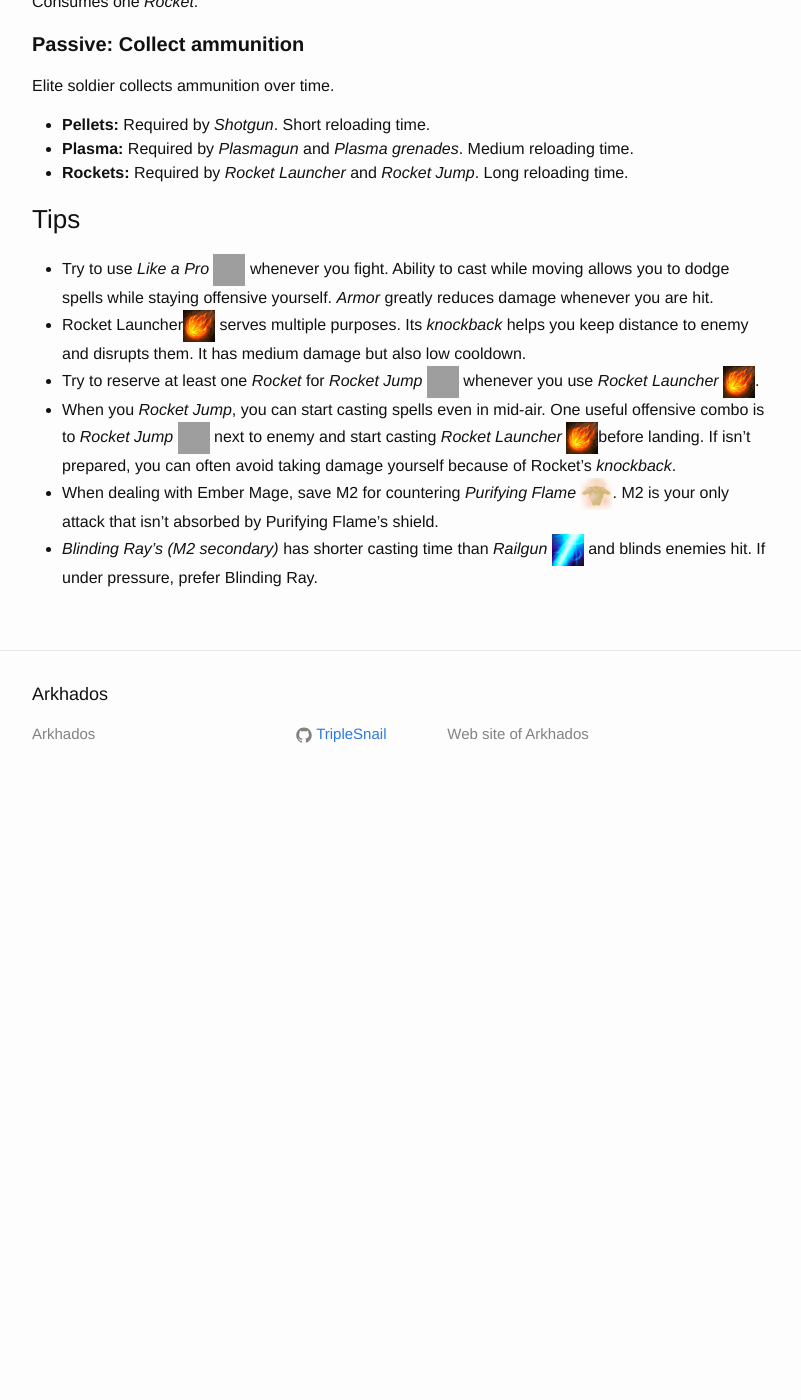
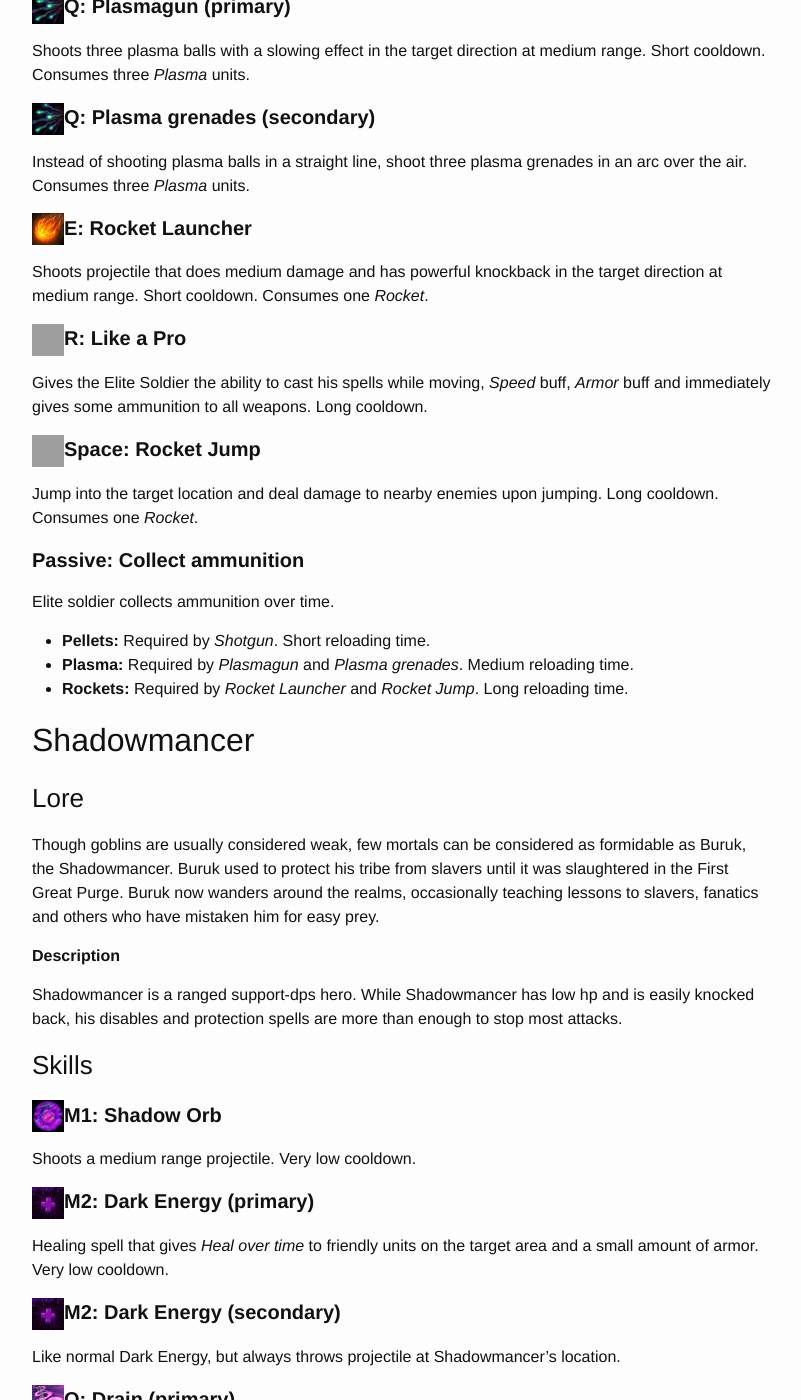
Before and after one commit to wlinna/Arkhados, a Jekyll site: the page built from guide/index.md, in a window 1280 px wide and 1400 px high, scrolled down 9251 px. Shown: the whole window, without its empty margins (238-1039 px from the left). Built offline with Jekyll 4.4.1, drawn with Linux system fonts in a browser that asks for light colours; before the commit the page ends 10056 px from its top, so only the background shows below that; some of the changed text lies outside the part shown; grey boxes are pictures that could not be loaded.

Commit message:
Update guide to Arkhados 0.6

```diff
--- a/_sass/_base.scss
+++ b/_sass/_base.scss
@@ -225,7 +225,6 @@
 }
 
 .thumbnail-img{
-  /* display: block; */
   max-width: 320px;
   max-height: 240px;
   width: auto;
--- a/guide/index.md
+++ b/guide/index.md
@@ -30,6 +30,15 @@
 8. If the game ends successfully, its replay is saved to the replays-directory. Share that replay with other players.
 
 If others can't join your server, make sure that Arkhados isn't blocked by a firewall. If you are behind NAT, you probably need to forward some port to your IP. Visit [portforward.com](http://portforward.com/) for step-by-step port forwarding guides.
+
+Game Modes
+==========
+
+## Deathmatch ##
+In Deathmatch the first player to get certain amount of kills wins. Everyone is your enemy. If you die, you can pick new hero and then wait for respawn.
+
+## Team Deathmatch ##
+Like Deathmatch but players are grouped into teams. The first team to get certain amount of kills wins. Respawning works like in Deathmatch but you have to wait bit longer (unless configured otherwise).
 
 Hero Guides
 ============
@@ -76,11 +86,17 @@
 - **Damage over time:** Player takes damage over time.
 
 
-### Regeneration ###
-If you stand still, don't use any of your abilities and don't take damage, you will start to regenerate after short period of time. Regeneration gets stronger and stronger as you stand still.
+### Resting ###
+If you stand still, don't use any of your abilities and don't take damage, you will start to regenerate after short period of time. Resting gets stronger and stronger as you stand still.
 
 ### Healing cap ###
-To be implemented soon.
+In Arkhados, every character (unless specified otherwise) has a healing cap. Healing cap prevents characters from healing themselves to high hitpoints if their hitpoints get low at some points.
+
+Healing cap is calculated with the following formula: cap = record\_low\_hp + constant .
+
+For example, suppose Rock Golem's hitpoints drop from full to 1000 and constant is 400. That means that Rock Golem's hitpoints can never be restored to over 1400 through healing.
+
+There is one exception to this rule. *Resting* raises record\_low\_hp exactly as much as it heals you. So if Rock Golem through resting regenerates 200 hitpoints, its healing cap is promoted to 1600.
 
 ### General tips ###
 
@@ -242,7 +258,7 @@
 If an player or a Spirit Stone is in (approximately) melee range, tosses it into the target location. Both the tossed enemy and any nearby enemies take damage upon landing. Long cooldown.
 
 #### <img class="spell-icon" src="Images/SpellIcons/MineralArmor.png" />R: Mineral Armor (primary) ####
-Gives the Rock Golem *armor* and *heal over time* buffs for a short period. The power of heal is dependent on how much armor there's left. Long cooldown.
+Gives the Rock Golem *armor* and *heal over time* buffs for a short period. The power of heal is dependent on how much armor there's left. Can be cast on allied players. Long cooldown.
 
 #### <img class="spell-icon" src="Images/SpellIcons/MineralArmor.png" />R: Bedrock (secondary) ####
 Instead of gaining *heal over time*, Rock Golem gains high amount of *armor* that absorbs most the damage received. Also reduces Rock Golem's movement speed considerably for a short period.
@@ -326,10 +342,55 @@
 - **Rockets:** Required by *Rocket Launcher* and *Rocket Jump*. Long reloading time.
 
 
+## Shadowmancer ##
+
+### Lore ###
+Though goblins are usually considered weak, few mortals can be
+considered as formidable as Buruk, the Shadowmancer. Buruk used to protect
+his tribe from slavers until it was slaughtered in the First Great
+Purge. Buruk now wanders around the realms, occasionally teaching lessons to
+slavers, fanatics and others who have mistaken him for easy prey.
+
+**Description**
+
+Shadowmancer is a ranged support-dps hero. While Shadowmancer has low
+hp and is easily knocked back, his disables and protection spells are
+more than enough to stop most attacks.
+
+### Skills ###
+
+#### <img class="spell-icon" src="Images/SpellIcons/ShadowOrb.png" />M1: Shadow Orb ####
+Shoots a medium range projectile. Very low cooldown.
+
+#### <img class="spell-icon" src="Images/SpellIcons/DarkEnergy.png" />M2: Dark Energy (primary) ####
+Healing spell that gives *Heal over time* to friendly units on the target area and a small amount of armor. Very low cooldown.
+
+#### <img class="spell-icon" src="Images/SpellIcons/DarkEnergy.png" />M2: Dark Energy (secondary) ####
+Like normal Dark Energy, but always throws projectile at Shadowmancer's location.
+
+#### <img class="spell-icon" src="Images/SpellIcons/Drain.png" />Q: Drain (primary) ####
+Shoots a medium range proctile that *Silences* target and gives *Drain* debuff.
+
+*Drain*: When a character has this debuff, it loses health and movement speed over time and gives that to the Shadowmancer who applied the debuff. If character is far enough from the Shadowmancer, drain stops affecting until it's close enough again.
+
+#### <img class="spell-icon" src="Images/SpellIcons/Drain.png" />Q: Drain (secondary) ####
+Like the primary Drain, but with shorter cast time and faster projectile speed. However, duration is much shorter.
+
+#### <img class="spell-icon" src="Images/SpellIcons/VoidSpear.png" />E: Void Spear ####
+Shoots long range projectile that makes the more damage the farther it has flown. Applies a debuff on hit that decreases movement speed if target moves.
+
+#### <img class="spell-icon" src="Images/SpellIcons/Shadow.png" />R: Shadow ####
+Makes a target friendly unit immaterial, meaning that it can't be hit with most spells and it can move through characters but on a flip side can't cast spells during that time.
+
+#### <img class="spell-icon" src="Images/SpellIcons/IntoTheShadows.png" />Space: Into the Shadows ####
+Shadowmancer disappears and after a small delay, appears to target location, damaging and knocking back nearby enemy characters.
+
+#### Passive ####
+No passive.
+
 ### Tips ###
-- Try to use *Like a Pro* <img class="spell-icon" src="Images/SpellIcons/like_a_pro.png" /> whenever you fight. Ability to cast while moving allows you to dodge spells while staying offensive yourself. *Armor* greatly reduces damage whenever you are hit.
-- Rocket Launcher<img class="spell-icon" src="Images/SpellIcons/rocket_launcher.png" /> serves multiple purposes. Its *knockback* helps you keep distance to enemy and disrupts them. It has medium damage but also low cooldown.
-- Try to reserve at least one *Rocket* for *Rocket Jump* <img class="spell-icon" src="Images/SpellIcons/rocket_jump.jpeg" /> whenever you use *Rocket Launcher* <img class="spell-icon" src="Images/SpellIcons/rocket_launcher.png" />.
-- When you *Rocket Jump*, you can start casting spells even in mid-air. One useful offensive combo is to *Rocket Jump* <img class="spell-icon" src="Images/SpellIcons/rocket_jump.jpeg" /> next to enemy and start casting *Rocket Launcher* <img class="spell-icon" src="Images/SpellIcons/rocket_launcher.png" />before landing. If isn't prepared, you can often avoid taking damage yourself because of Rocket's *knockback*.
-- When dealing with Ember Mage, save M2 for countering *Purifying Flame* <img class="spell-icon" src="Images/SpellIcons/purifying_flame.png" />. M2 is your only attack that isn't absorbed by Purifying Flame's shield.
-- *Blinding Ray's (M2 secondary)* has shorter casting time than *Railgun* <img class="spell-icon" src="Images/SpellIcons/railgun.png" /> and blinds enemies hit. If under pressure, prefer Blinding Ray.
+- As a support hero, you must stay aware of your team mates situations.
+- If you are threatened by a melee character, save *Drain* <img class="spell-icon" src="Images/SpellIcons/Drain.png" /> for defensive purposes.
+- Shadowmancer's small size makes him highly susceptible to knockbacks. Shadowmancer should probably stay far away from lava. *Shadow* <img class="spell-icon" src="Images/SpellIcons/Shadow.png" /> does NOT protect from lava damage.
+- *Into the Shadow*'s<img class="spell-icon" src="Images/SpellIcons/IntoTheShadows.png" /> is great for offensive use because its knockback makes it hard to execute a swift counter attack.
+- It can be hard to hit *Drain*<img class="spell-icon" src="Images/SpellIcons/Drain.png" /> because of its slow speed. If you are on the defensive, one good trick is to run behind a corner and shoot *Drain* immediately if you see the enemy following you.
```
Also changed, not shown: other parts of guide/index.md (+1 -0 lines), guide/Images/SpellIcons/.png (added), guide/Images/SpellIcons/DarkEnergy.png (added), guide/Images/SpellIcons/Drain.png (added), guide/Images/SpellIcons/IntoTheShadows.png (added), guide/Images/SpellIcons/Shadow.png (added), guide/Images/SpellIcons/ShadowOrb.png (added), guide/Images/SpellIcons/SpiritStone.png, guide/Images/SpellIcons/VoidSpear.png (added).
